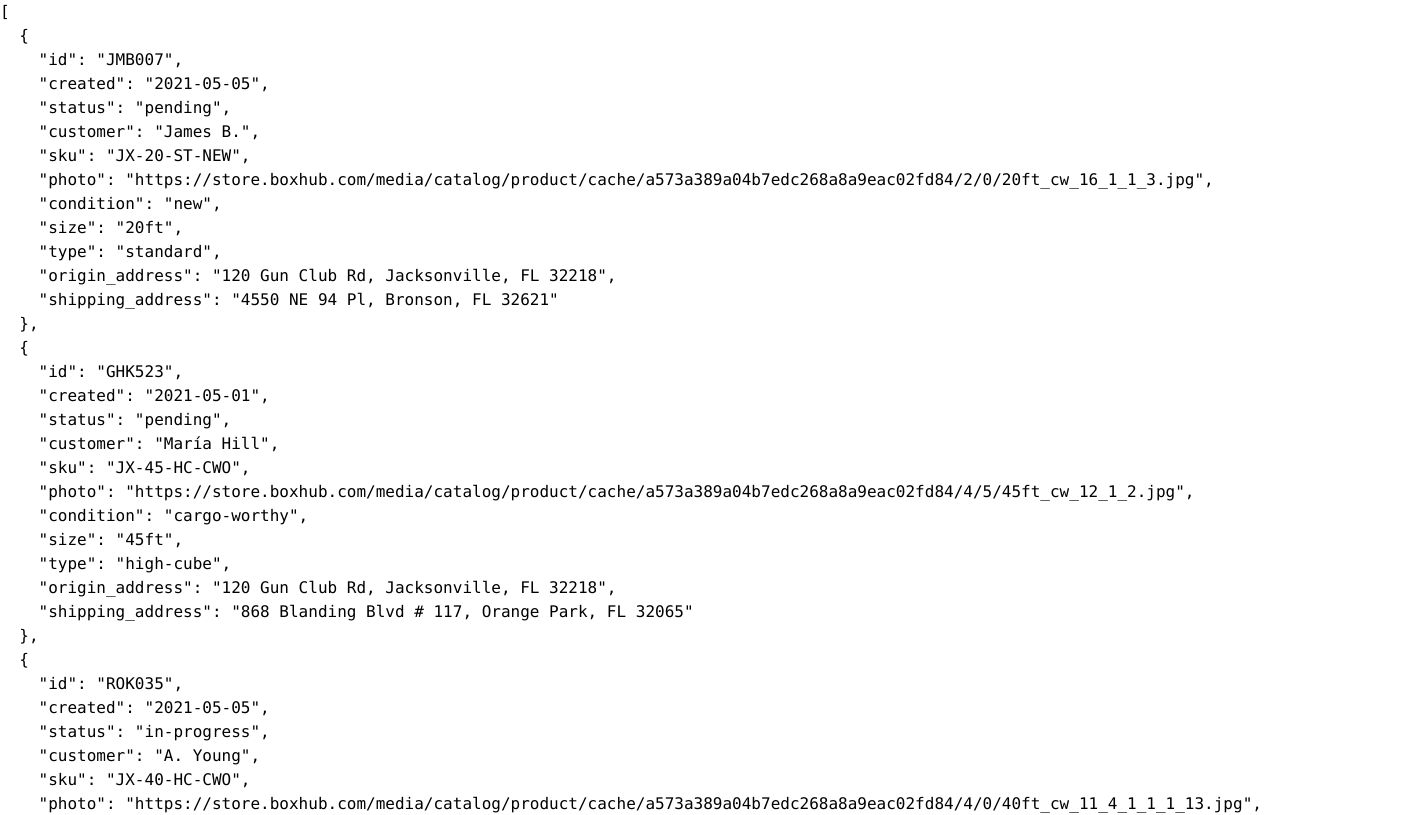
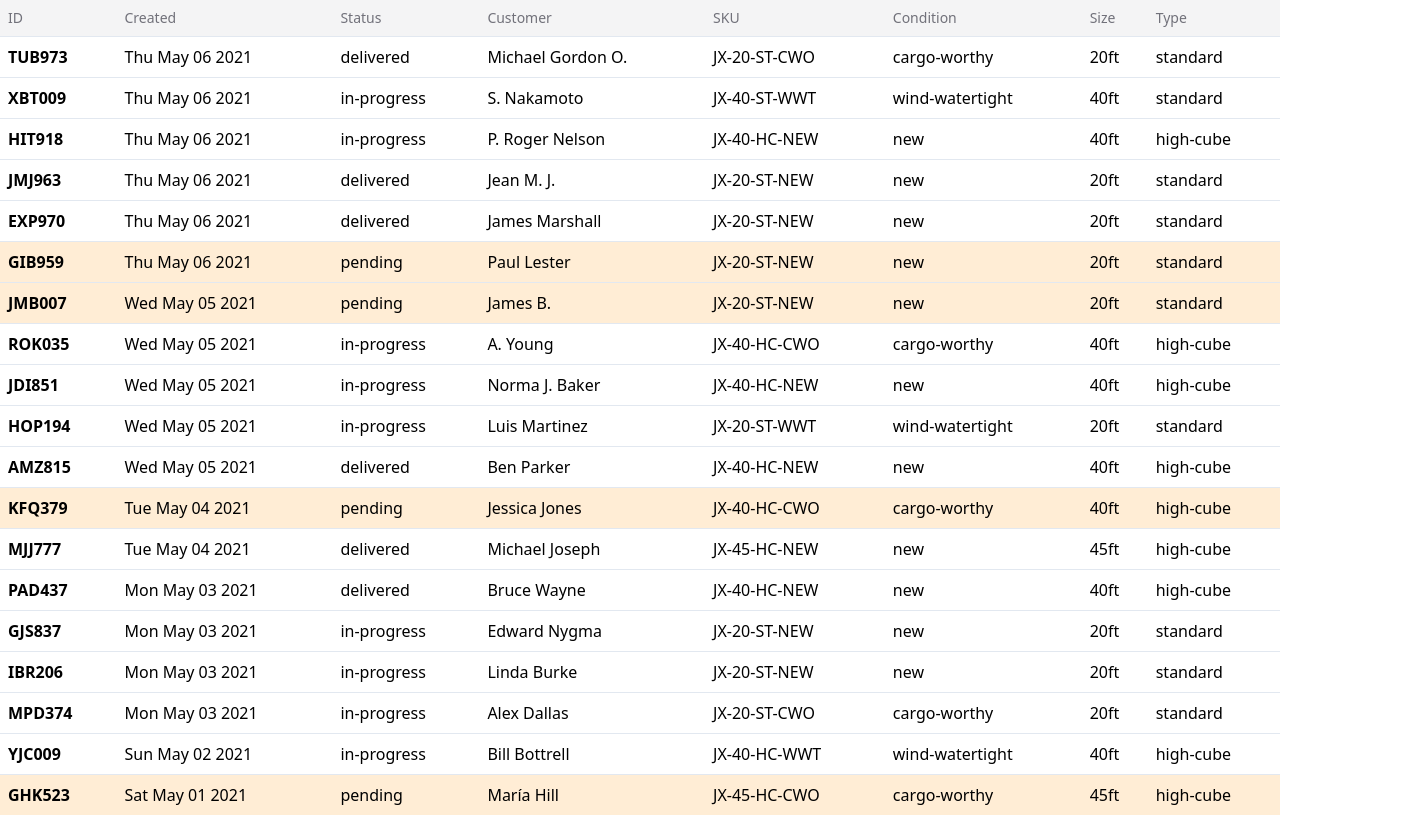
Before and after one commit to MstrZhang/boxhub-exercise, a React (Vite) app: page / in a window 1280 px wide. Shown: the top 815 px of the page, 1426 px wide, since content can reach past the window. Built offline with nearby package versions, Linux system fonts and the light colour scheme.

Commit message:
add orders table component and design system components

```diff
--- a/package.json
+++ b/package.json
@@ -10,6 +10,7 @@
     "preview": "vite preview"
   },
   "dependencies": {
+    "classnames": "^2.3.2",
     "react": "^18.2.0",
     "react-dom": "^18.2.0"
   },
--- a/src/App.tsx
+++ b/src/App.tsx
@@ -1,5 +1,7 @@
 import { useState, useEffect } from 'react';
 import { Order } from './@types/Order';
+import { OrdersTable } from './components';
+import { sortByDate } from './utils/utilities';
 
 // for demonstration: in a production environment we would be reading from an actual API
 const MOCK_API_URL = 'src/assets/orders.json';
@@ -13,7 +15,9 @@ function App() {
         return response.json();
       })
       .then((data: { orders: Order[] }) => {
-        setOrders(data.orders);
+        // ideally there would be a query parameter to query this from the backend
+        // so the frontend wouldn't have to sort this on the client side
+        setOrders(data.orders.sort(sortByDate));
       })
       .catch((error) => {
         console.error(error);
@@ -22,7 +26,10 @@ function App() {
 
   return (
     <>
-      <pre>{JSON.stringify(orders, null, 2)}</pre>
+      <div className="overflow-x lg:container">
+        <OrdersTable orders={orders} />
+      </div>
+      {/* <pre>{JSON.stringify(orders, null, 2)}</pre> */}
     </>
   );
 }
--- /dev/null
+++ b/src/components/OrdersTable/OrdersTable.tsx
@@ -0,0 +1,48 @@
+// for demonstration:
+// normally, i would import these from a separate / pre-existing design system package
+// for the purposes of this project, i am building them from scratch
+import { Card, Table } from '../../design-components';
+
+import type { Order } from '../../@types/Order';
+import { Status } from './types';
+
+interface OrdersTableProps {
+  orders: Order[];
+}
+
+export function OrdersTable({ orders }: OrdersTableProps) {
+  return (
+    <Card>
+      <Table
+        headings={[
+          { title: 'ID' },
+          { title: 'Created' },
+          { title: 'Status' },
+          { title: 'Customer' },
+          { title: 'SKU' },
+          { title: 'Condition' },
+          { title: 'Size' },
+          { title: 'Type' },
+        ]}
+      >
+        {orders.map((order: Order) => {
+          const { id, created, status, customer, sku, condition, size, type } =
+            order;
+
+          return (
+            <Table.Row key={id} highlighted={order.status === Status.Pending}>
+              <Table.Cell className="font-semibold">{id}</Table.Cell>
+              <Table.Cell>{new Date(created).toDateString()}</Table.Cell>
+              <Table.Cell>{status}</Table.Cell>
+              <Table.Cell>{customer}</Table.Cell>
+              <Table.Cell>{sku}</Table.Cell>
+              <Table.Cell>{condition}</Table.Cell>
+              <Table.Cell>{size}</Table.Cell>
+              <Table.Cell>{type}</Table.Cell>
+            </Table.Row>
+          );
+        })}
+      </Table>
+    </Card>
+  );
+}
--- /dev/null
+++ b/src/components/OrdersTable/types.ts
@@ -0,0 +1,5 @@
+export enum Status {
+  Delivered = 'delivered',
+  InProgress = 'in-progress',
+  Pending = 'pending',
+};
--- /dev/null
+++ b/src/components/index.ts
@@ -0,0 +1 @@
+export { OrdersTable } from './OrdersTable/OrdersTable';
--- /dev/null
+++ b/src/design-components/Card/Card.tsx
@@ -0,0 +1,7 @@
+interface CardProps {
+  children: React.ReactNode;
+}
+
+export function Card({ children }: CardProps) {
+  return <div className="rounded-lg shadow-lg">{children}</div>;
+}
--- /dev/null
+++ b/src/design-components/Table/Table.tsx
@@ -0,0 +1,29 @@
+import type { ReactNode } from 'react';
+import { Cell, Row } from './components';
+
+interface TableProps {
+  headings: { title: string }[];
+  children?: ReactNode;
+}
+
+export function Table({ headings, children }: TableProps) {
+  return (
+    <table className="w-full table-auto border-collapse overflow-scroll">
+      <thead className="bg-zinc-100 text-left text-sm text-zinc-500">
+        <tr>
+          {headings.map((heading: { title: string }, index: number) => {
+            return (
+              <th key={`table-header-${index}`} className="p-2 font-medium">
+                {heading.title}
+              </th>
+            );
+          })}
+        </tr>
+      </thead>
+      <tbody>{children}</tbody>
+    </table>
+  );
+}
+
+Table.Cell = Cell;
+Table.Row = Row;
--- /dev/null
+++ b/src/design-components/Table/components/Cell.tsx
@@ -0,0 +1,13 @@
+import classNames from 'classnames';
+import type { ReactNode } from 'react';
+
+interface CellProps {
+  children?: ReactNode;
+  className?: string;
+}
+
+export function Cell({ children, className }: CellProps) {
+  const cellClassNames = classNames(className, 'p-2 text-left');
+
+  return <td className={cellClassNames}>{children}</td>;
+}
--- /dev/null
+++ b/src/design-components/Table/components/Row.tsx
@@ -0,0 +1,34 @@
+import classNames from 'classnames';
+import type { ReactNode } from 'react';
+
+interface RowProps {
+  children: ReactNode;
+  selected?: boolean;
+  highlighted?: boolean;
+  onClick?(): void;
+}
+
+export function Row({ children, selected, highlighted, onClick }: RowProps) {
+  const rowClassNames = classNames({
+    'border-t border-slate-200 hover:cursor-pointer': true,
+    'hover:bg-zinc-100': !selected && !highlighted,
+    'bg-blue-100 hover:bg-blue-200': selected,
+    'bg-orange-100 hover:bg-orange-200': highlighted,
+  });
+
+  const handleRowClick = (event: React.MouseEvent) => {
+    event.stopPropagation();
+    event.preventDefault();
+
+    if (onClick) {
+      onClick();
+      return;
+    }
+  };
+
+  return (
+    <tr className={rowClassNames} onClick={handleRowClick}>
+      {children}
+    </tr>
+  );
+}
--- /dev/null
+++ b/src/design-components/Table/components/index.ts
@@ -0,0 +1,2 @@
+export * from './Cell';
+export * from './Row';
--- /dev/null
+++ b/src/design-components/index.ts
@@ -0,0 +1,2 @@
+export { Table } from './Table/Table';
+export { Card } from './Card/Card';
--- /dev/null
+++ b/src/utils/utilities.ts
@@ -0,0 +1,14 @@
+/**
+ * Sorting function to sort `Order` by created date in descending order
+ * @param first first comparison item
+ * @param next next comparison item
+ * @returns -1 if first is earlier than next and 1 if first is after next. 0 on failure
+ */
+export const sortByDate = (first: any, next: any) => {
+    const firstDate = new Date(first.created);
+    const nextDate = new Date(next.created);
+
+    if (firstDate < nextDate) return 1;
+    if (firstDate > nextDate) return -1;
+    return 0;
+};
```
Also changed, not shown: 1 other file (tests, documents, lock files or other folders).
